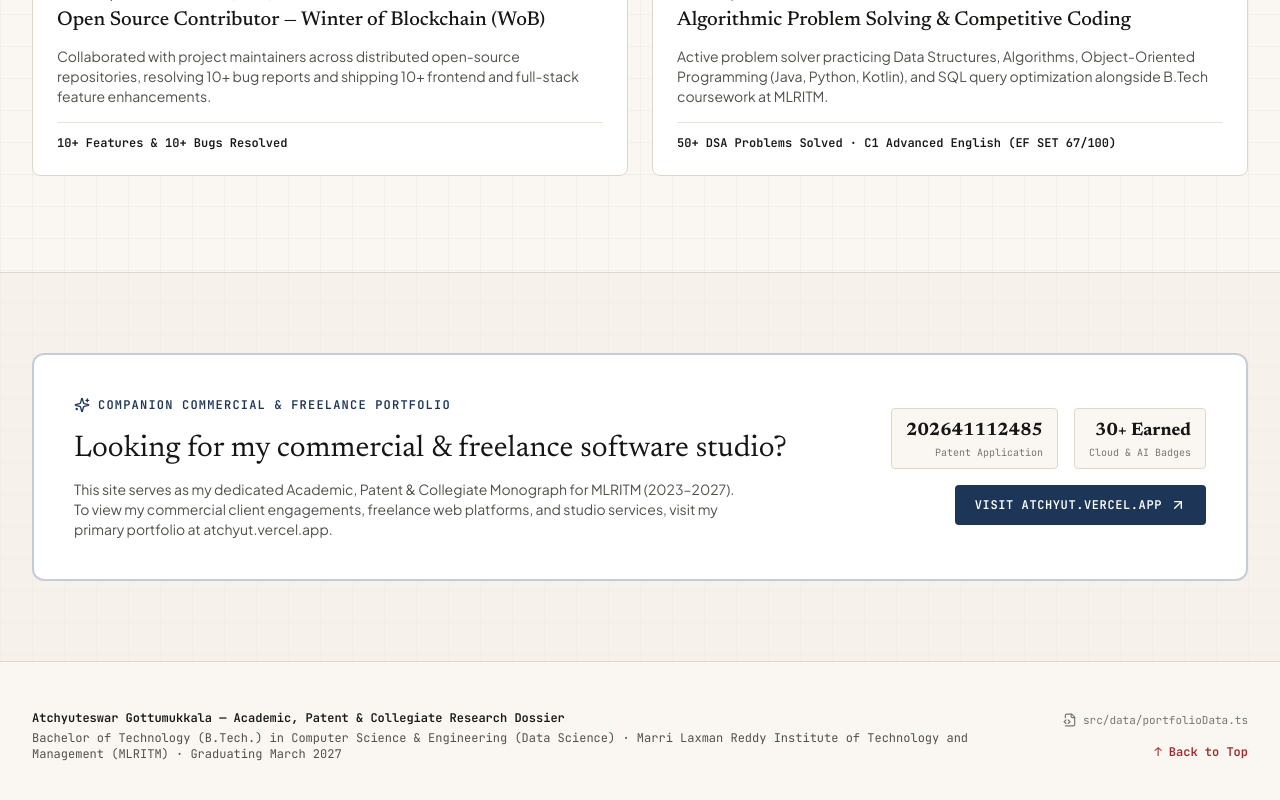
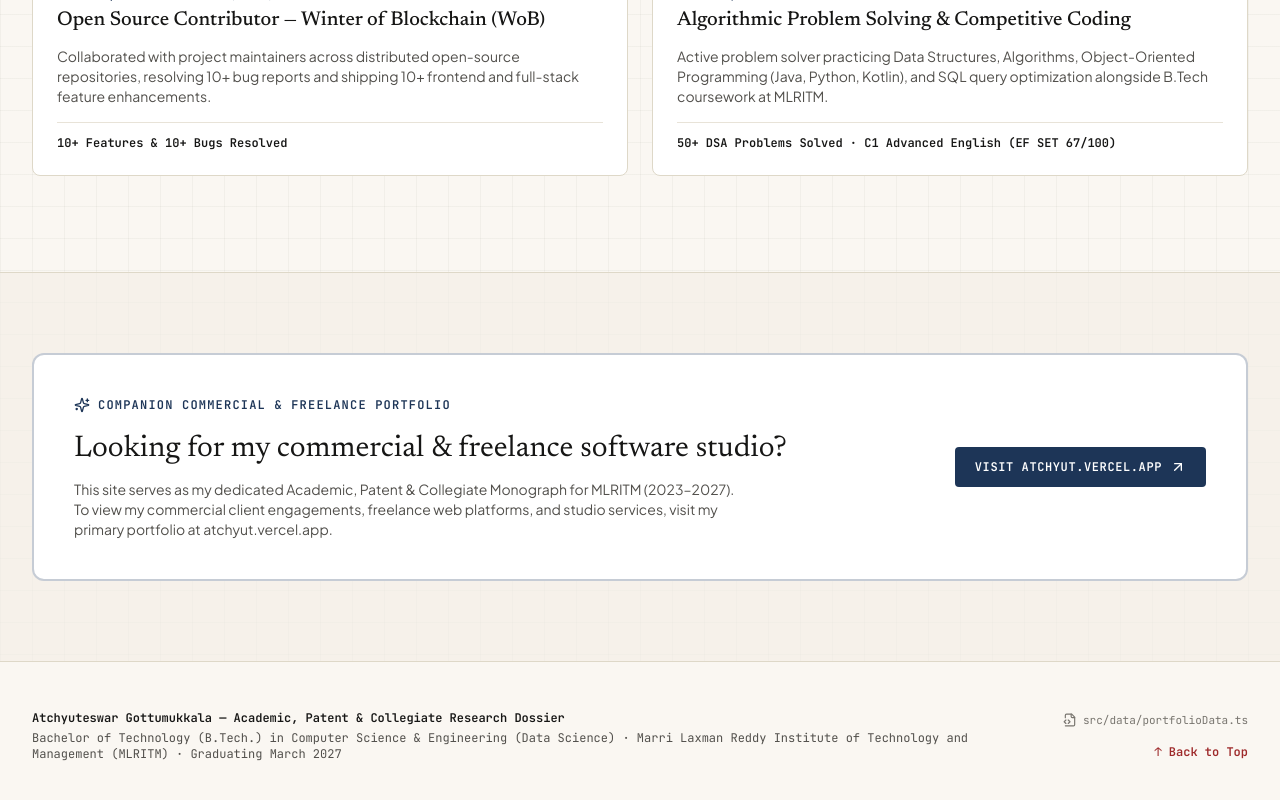
Before and after one commit to Atchyuteswar/Personal-portfolio-new, a Next.js app: page / in a window 1280 px wide. Shown: the part 10898-11698 px from the top of the page. Built offline with nearby package versions, Linux system fonts and the light colour scheme.

Commit message:
fix(ui): remove misplaced patent and badge stats from freelance studio banner

```diff
--- a/src/components/ExperienceAndCampus.tsx
+++ b/src/components/ExperienceAndCampus.tsx
@@ -196,23 +196,7 @@ export function CampusLeadershipSection() {
                 </p>
               </div>
 
-              <div className="lg:col-span-4 flex flex-col sm:flex-row lg:flex-col items-stretch sm:items-center lg:items-end justify-between lg:justify-end gap-4">
-                <div className="grid grid-cols-2 sm:flex items-center gap-3 sm:gap-4 w-full sm:w-auto">
-                  {profile.freelanceBridge.stats.map((st, idx) => (
-                    <div
-                      key={idx}
-                      className="px-3.5 py-2 rounded border border-[#DED8C8] dark:border-[#272D37] bg-[#FAF7F2] dark:bg-[#14181D] text-left sm:text-right"
-                    >
-                      <div className="font-serif text-base sm:text-lg font-bold text-[#161615] dark:text-[#ECE8E1]">
-                        {st.value}
-                      </div>
-                      <div className="font-mono text-[10px] text-[#78756F] dark:text-[#A7ACB4]">
-                        {st.label}
-                      </div>
-                    </div>
-                  ))}
-                </div>
-
+              <div className="lg:col-span-4 flex items-center lg:justify-end">
                 <a
                   href={profile.freelanceBridge.url}
                   target="_blank"
--- a/src/data/portfolioData.ts
+++ b/src/data/portfolioData.ts
@@ -168,10 +168,6 @@ export const portfolioData = {
       url: "https://atchyut.vercel.app",
       description:
         "This site serves as my dedicated Academic, Patent & Collegiate Monograph for MLRITM (2023–2027). To view my commercial client engagements, freelance web platforms, and studio services, visit my primary portfolio at atchyut.vercel.app.",
-      stats: [
-        { label: "Patent Application", value: "202641112485" },
-        { label: "Cloud & AI Badges", value: "30+ Earned" },
-      ],
     },
     musicConfig: {
       enabled: true,
```
